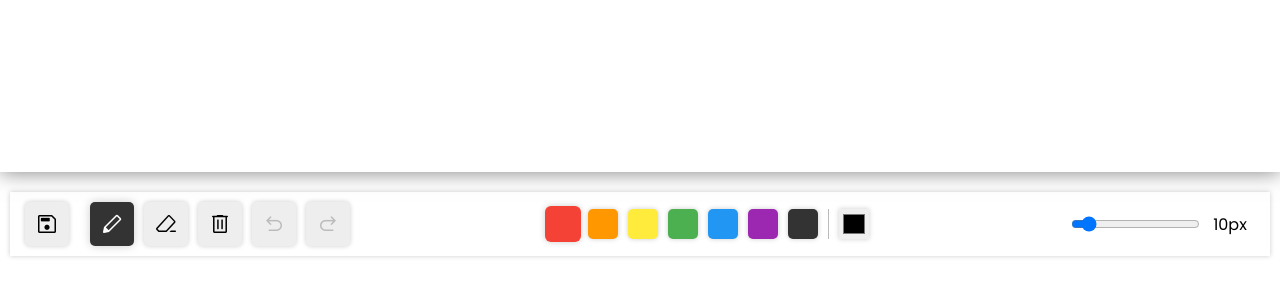
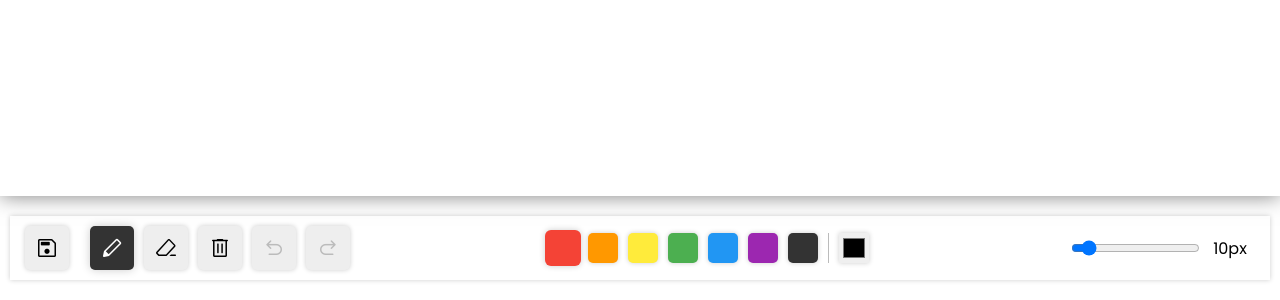
Before and after one commit to igouProto/JS30, a plain HTML site: page 08 - Fun with HTML5 Canvas/index.html in a window 1280 px wide. Shown: the part 508-808 px from the top of the page. Drawn offline with nearby package versions, Linux system fonts and the light colour scheme.

Commit message:
minor tweaks

```diff
--- a/08 - Fun with HTML5 Canvas/index.html
+++ b/08 - Fun with HTML5 Canvas/index.html
@@ -11,6 +11,7 @@
     <canvas id="draw" width="800" height="800"></canvas>
     <div class="toolbar-container">
       <div class="toolbar">
+        <div class="buttons">
           <button class="save-button" name="save"><span class="material-symbols-rounded">save</span></button>
           <div class="break-line"></div>
           <button class="button active" name="pen"><span class="material-symbols-rounded">stylus</span></button>
@@ -18,9 +19,8 @@
           <button class="clear-button" name="clear"><span class="material-symbols-rounded">delete</span></button>
           <button class="undo-button disabled" name="undo"><span class="material-symbols-rounded">undo</span></button>
           <button class="redo-button disabled" name="redo"><span class="material-symbols-rounded">redo</span></button>
-        <!--
-          <div class="debug-undo">-/-</div>
-        -->
+        </div>
+
         <div class="palette">
           <button class="color-button red active" name="red"></button>
           <button class="color-button orange" name="orange"></button>
@@ -32,12 +32,14 @@
           <div class="break-line"></div>
           <input class="color-picker" type="color" name="color" value="#000000" />
         </div>
+
         <div class="stroke-controls">
           <input class="stroke-width" type="range" name="size" min="1" max="100" value="10" />
           <div class="stroke-width-label">
             <label for="size">10px</label>
           </div>
         </div>
+
       </div>
     </div>
     <script src="index.js"></script>
--- a/08 - Fun with HTML5 Canvas/index.js
+++ b/08 - Fun with HTML5 Canvas/index.js
@@ -7,7 +7,7 @@ const context = canvas.getContext('2d');
 
 // set the width and height of the canvas to the window
 canvas.width = window.innerWidth;
-canvas.height = window.innerHeight * 0.85;
+canvas.height = window.innerHeight * 0.88;
 
 // set the stroke style
 context.strokeStyle = '#f44336'; // sets the color used to draw lines and shapes
--- a/08 - Fun with HTML5 Canvas/styles.css
+++ b/08 - Fun with HTML5 Canvas/styles.css
@@ -42,6 +42,17 @@ canvas {
     padding: 10px;
     transition: all 0.2s;
     box-shadow: 0px 0px 5px rgba(0, 0, 0, 0.2);
+}
+
+.buttons {
+    display: flex;
+    flex-direction: row;
+    align-items: center;
+}
+
+.palette {
+    display: flex;
+    margin: 0px auto;
 }
 
 .color-button {
@@ -95,7 +106,6 @@ canvas {
     margin: 0px 5px;
 }
 
-
 span { /* turns off span click events inside button*/
     pointer-events: none;
 }
@@ -118,11 +128,6 @@ span { /* turns off span click events inside button*/
   'opsz' 48
 }
 
-.palette {
-    display: flex;
-    margin: 0px auto;
-}
-
 .stroke-controls {
     display: flex;
     flex-direction: row;
```
Lines whose indentation alone changed are shown as unchanged.
